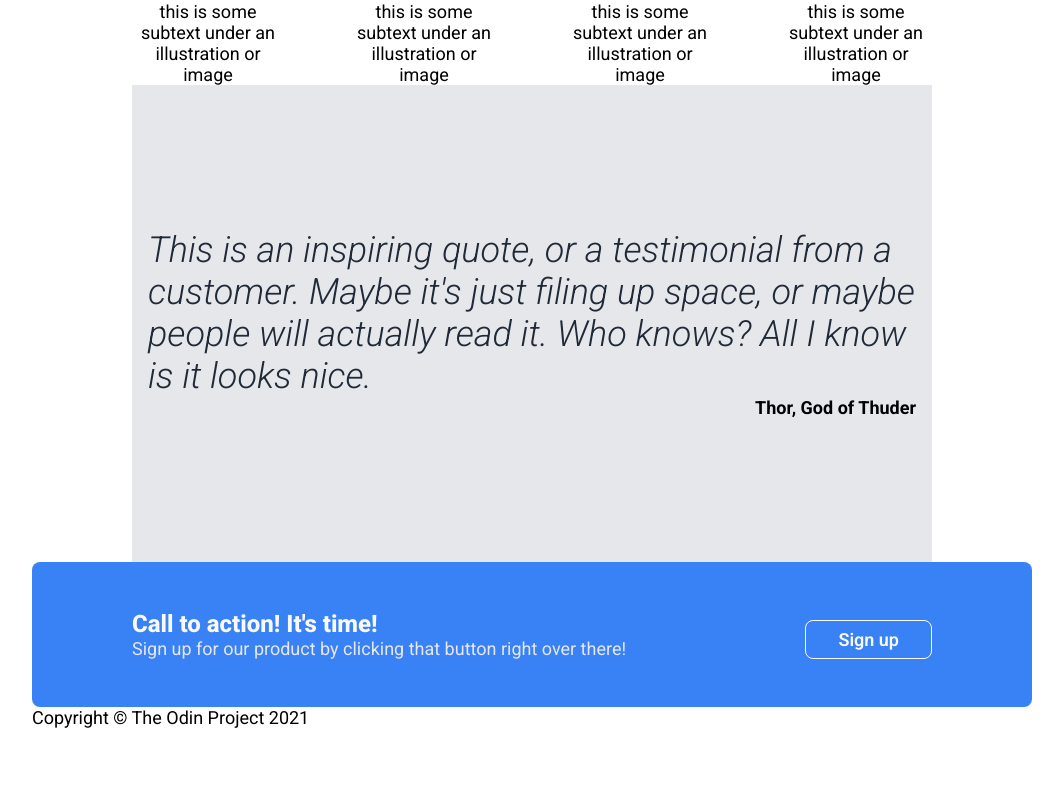
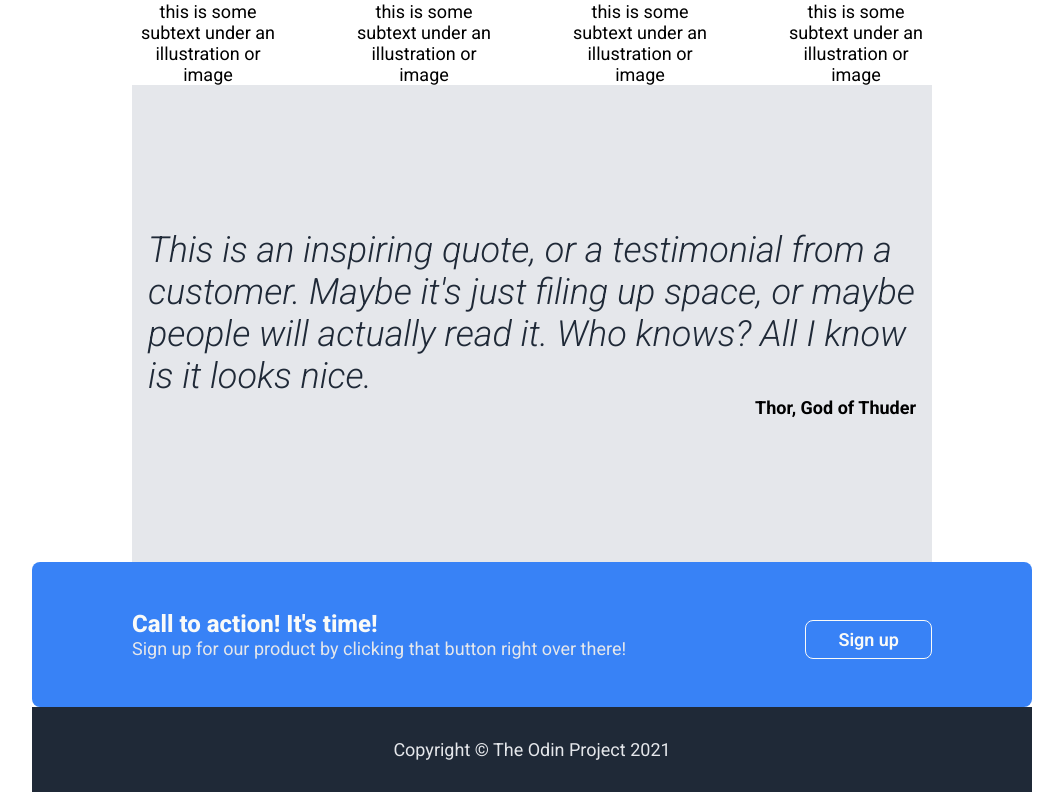
Before and after one commit to jamesg7631/odin-landing-page, a plain HTML site: page index.html in a window 1280 px wide. Shown: the part 818-1610 px from the top of the page, without its empty margins (108-1171 px from the left). Before the commit the page ends 1546 px from the top, so only its background shows below. Drawn offline with Linux system fonts and the light colour scheme.

Commit message:
Added footer

```diff
--- a/index.html
+++ b/index.html
@@ -81,8 +81,10 @@
           </div>
         </div>
       </div>
-      <div class="footer">
-        <p>Copyright &copy The Odin Project 2021</p>
+      <div class="footer-container">
+        <p class="footer-text-copyright">
+          Copyright &copy The Odin Project 2021
+        </p>
       </div>
     </div>
   </body>
--- a/style.css
+++ b/style.css
@@ -171,3 +171,17 @@ body {
   border-radius: 8px;
   font-weight: 600;
 }
+
+.footer-container {
+  display: flex;
+  justify-content: center;
+  font-size: 18px;
+  width: 100%;
+
+  background-color: #1f2937;
+}
+
+.footer-text-copyright {
+  color: #e5e7eb;
+  padding: 32px;
+}
```
